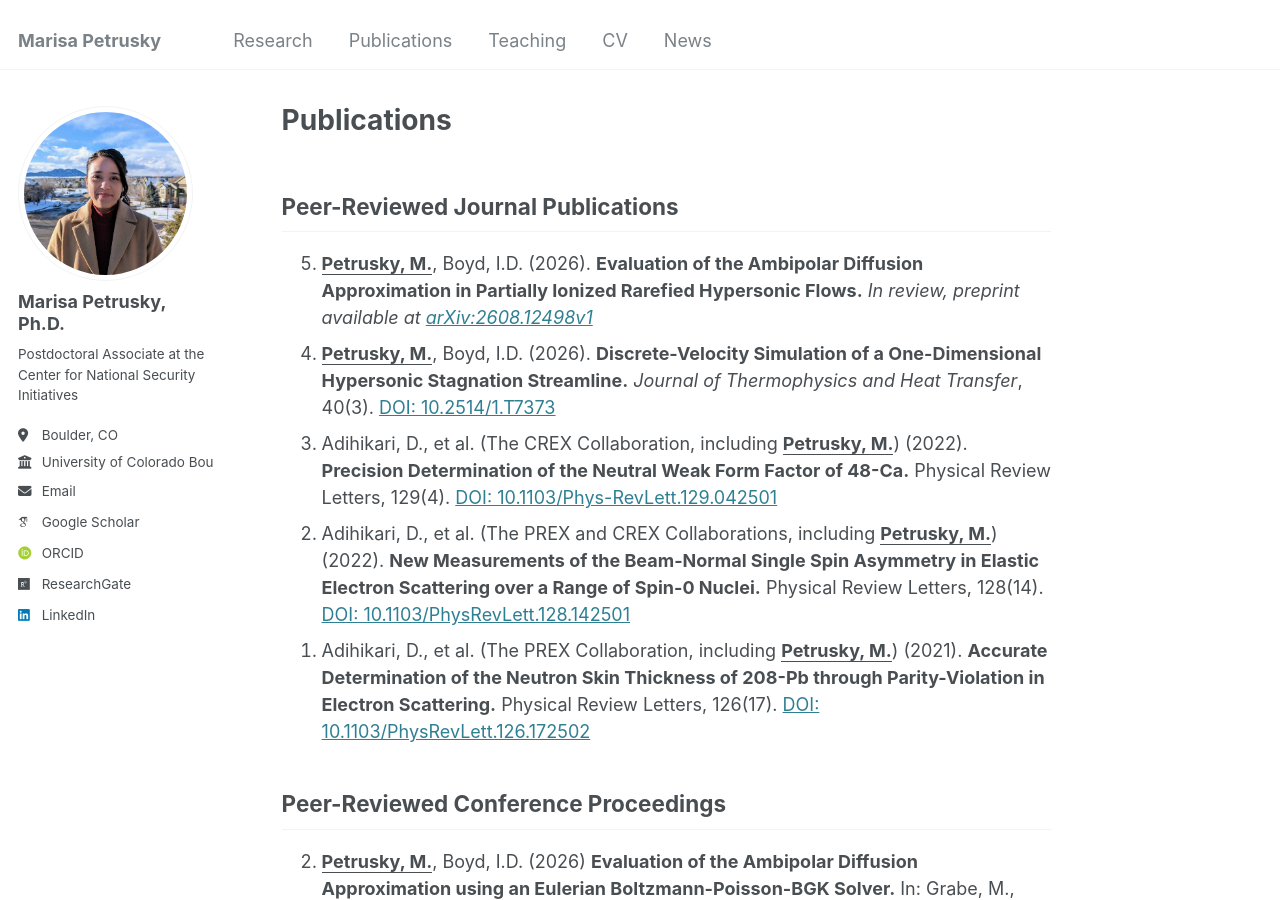
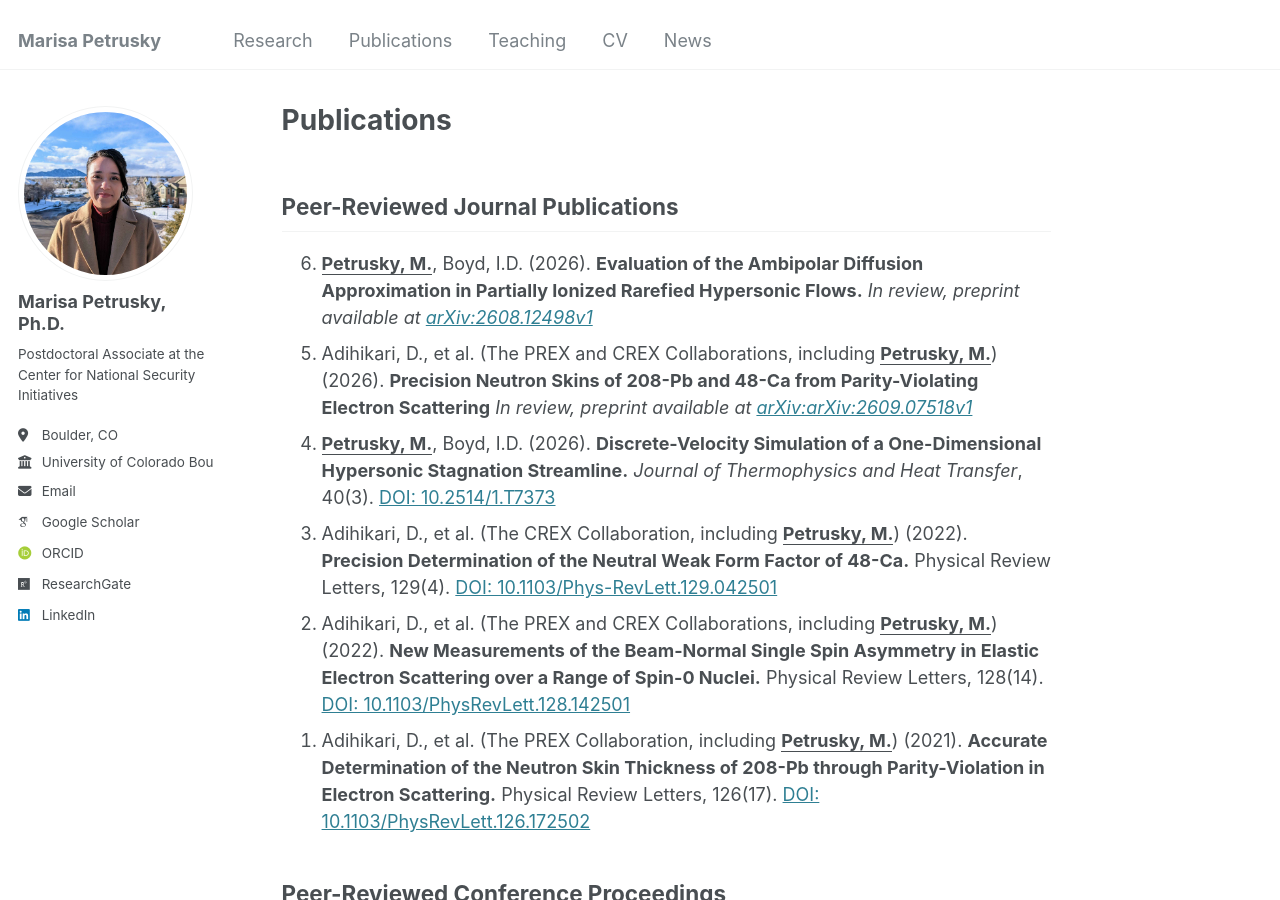
Before and after one commit to marisapetrusky/marisapetrusky.github.io, a Jekyll site: the page built from _pages/publications.html, in a window 1280 px wide and 900 px high. Built offline with Jekyll 4.4.1, drawn with Linux system fonts in a browser that asks for light colours; some web fonts are replaced.

Commit message:
Update publications.html

```diff
--- a/_pages/publications.html
+++ b/_pages/publications.html
@@ -10,7 +10,8 @@ redirect_from:
 <h2> Peer-Reviewed Journal Publications</h2>
 
 <ol>
-  <li value="5"><b><u>Petrusky, M.</u></b>, Boyd, I.D. (2026). <b>Evaluation of the Ambipolar Diffusion Approximation in Partially Ionized Rarefied Hypersonic Flows.</b> <i>In review, preprint available at <a href="https://arxiv.org/abs/2608.12498">arXiv:2608.12498v1</a></i>
+  <li value="6"><b><u>Petrusky, M.</u></b>, Boyd, I.D. (2026). <b>Evaluation of the Ambipolar Diffusion Approximation in Partially Ionized Rarefied Hypersonic Flows.</b> <i>In review, preprint available at <a href="https://arxiv.org/abs/2608.12498">arXiv:2608.12498v1</a></i>
+  <li value="5">Adihikari, D., et al. (The PREX and CREX Collaborations, including <b><u>Petrusky, M.</u></b>) (2026). <b>Precision Neutron Skins of 208-Pb and 48-Ca from Parity-Violating Electron Scattering</b> <i>In review, preprint available at <a href="https://arxiv.org/pdf/2609.07518">arXiv:arXiv:2609.07518v1</a></i>
   <li value="4"><b><u>Petrusky, M.</u></b>, Boyd, I.D. (2026). <b>Discrete-Velocity Simulation of a One-Dimensional Hypersonic Stagnation Streamline.</b> <i>Journal of Thermophysics and Heat Transfer</i>, 40(3). <a href="https://arc.aiaa.org/doi/10.2514/1.T7373">DOI: 10.2514/1.T7373</a>
   <li value="3">Adihikari, D., et al. (The CREX Collaboration, including <b><u>Petrusky, M.</u></b>) (2022). <b>Precision Determination of
 the Neutral Weak Form Factor of 48-Ca.</b> Physical Review Letters, 129(4). <a href="https://doi.org/10.1103/PhysRevLett.129.042501">DOI: 10.1103/Phys-RevLett.129.042501</a>
```
